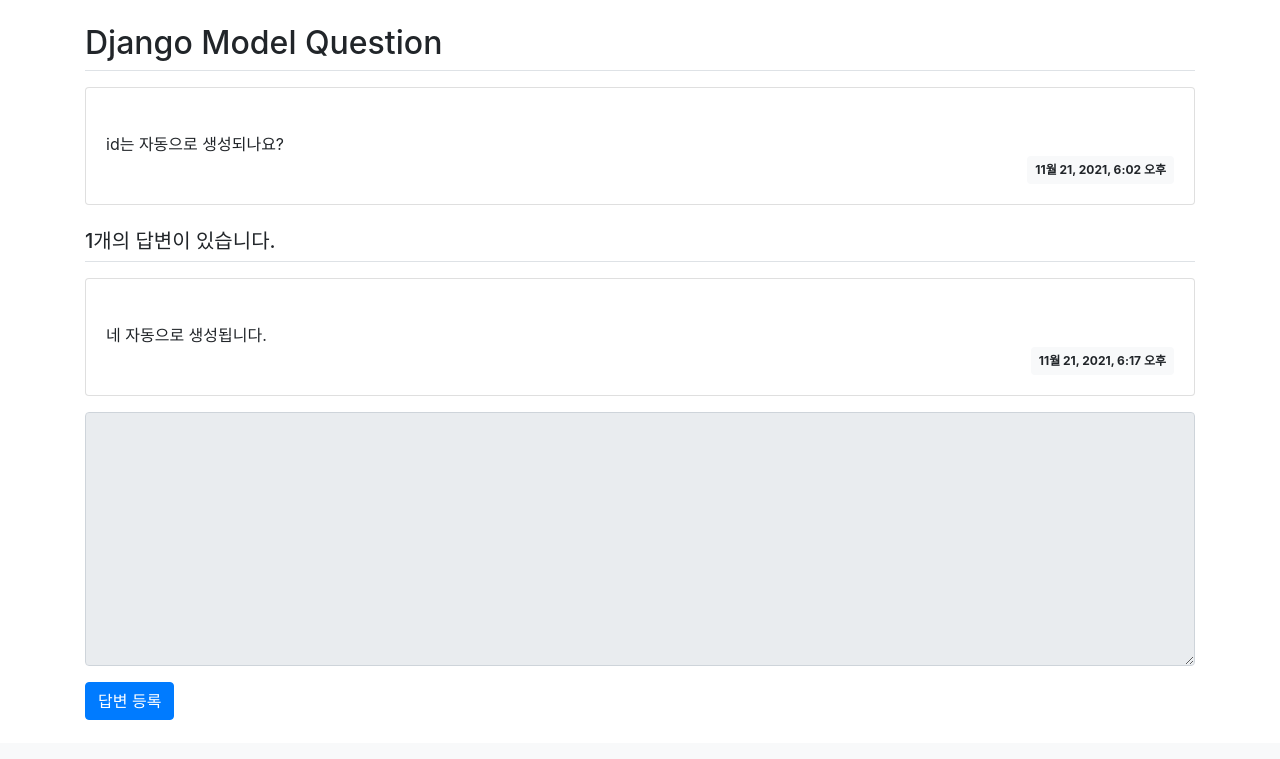
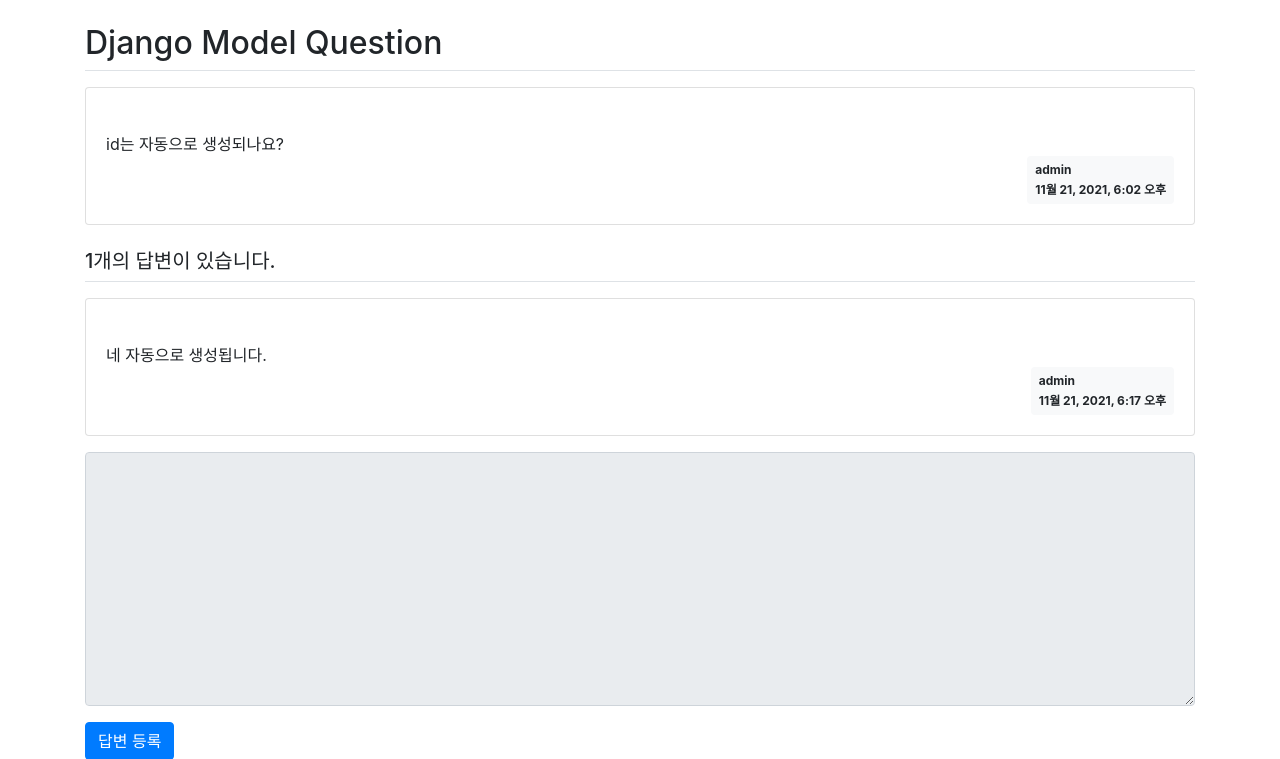
Before and after one commit to Yoon-Chan/mysite, a Django app: page /pybo/2/ in a window 1280 px wide. Shown: the part 57-816 px from the top of the page. Before the commit the page ends 777 px from the top, so only its background shows below. Run offline with Django 3.2, Linux system fonts and the light colour scheme; data comes from the database, SQL or seed files in the repository; some libraries are stand-ins or nearby versions.

Commit message:
질문 상세 조회 화면에 글쓴이 표시하기

```diff
--- a/templates/pybo/question_detail.html
+++ b/templates/pybo/question_detail.html
@@ -9,8 +9,9 @@
                 {{ question.content }}
             </div>
             <div class="d-flex justify-content-end">
-                <div class="badge badge-light p-2">
-                    {{ question.create_date }}
+                <div class="badge badge-light p-2 text-left">
+                    <div class="mb-2">{{question.author.username}}</div>
+                    <div>{{ question.create_date }}</div>
                 </div>
             </div>
         </div>
@@ -20,6 +21,7 @@
         {{ question.answer_set.count }}개의 답변이 있습니다.
     </h5>
 
+    <!--답변 내용-->
     {% for answer in question.answer_set.all %}
     <div class="card my-3">
         <div class="card-body">
@@ -28,8 +30,9 @@
             </div>
 
             <div class="d-flex justify-content-end">
-                <div class="badge badge-light p-2">
-                    {{ answer.create_date }}
+                <div class="badge badge-light p-2 text-left">
+                    <div class="mb-2">{{answer.author.username}}</div>
+                    <div>{{ answer.create_date }}</div>
                 </div>
             </div>
         </div>
```
